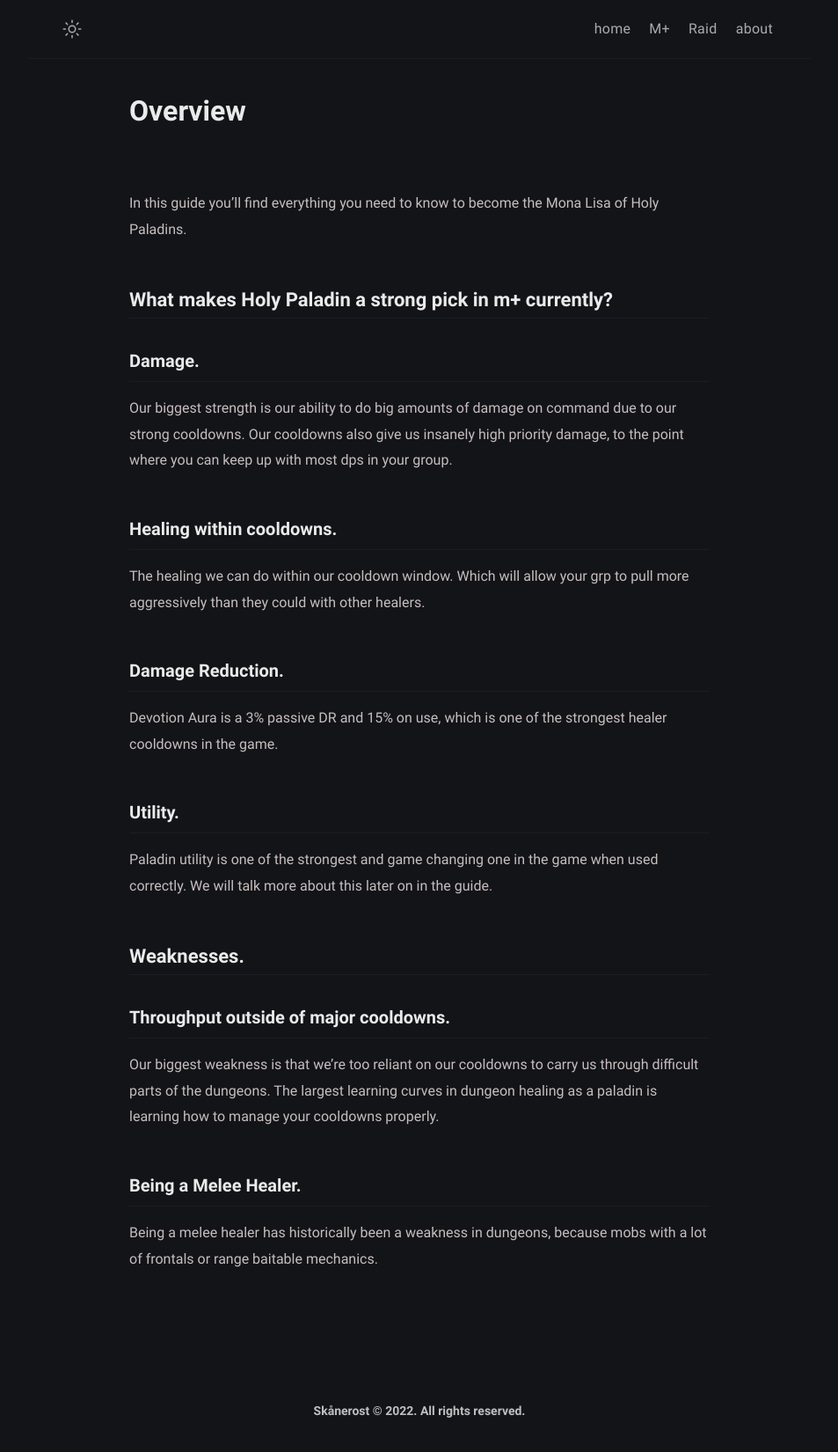
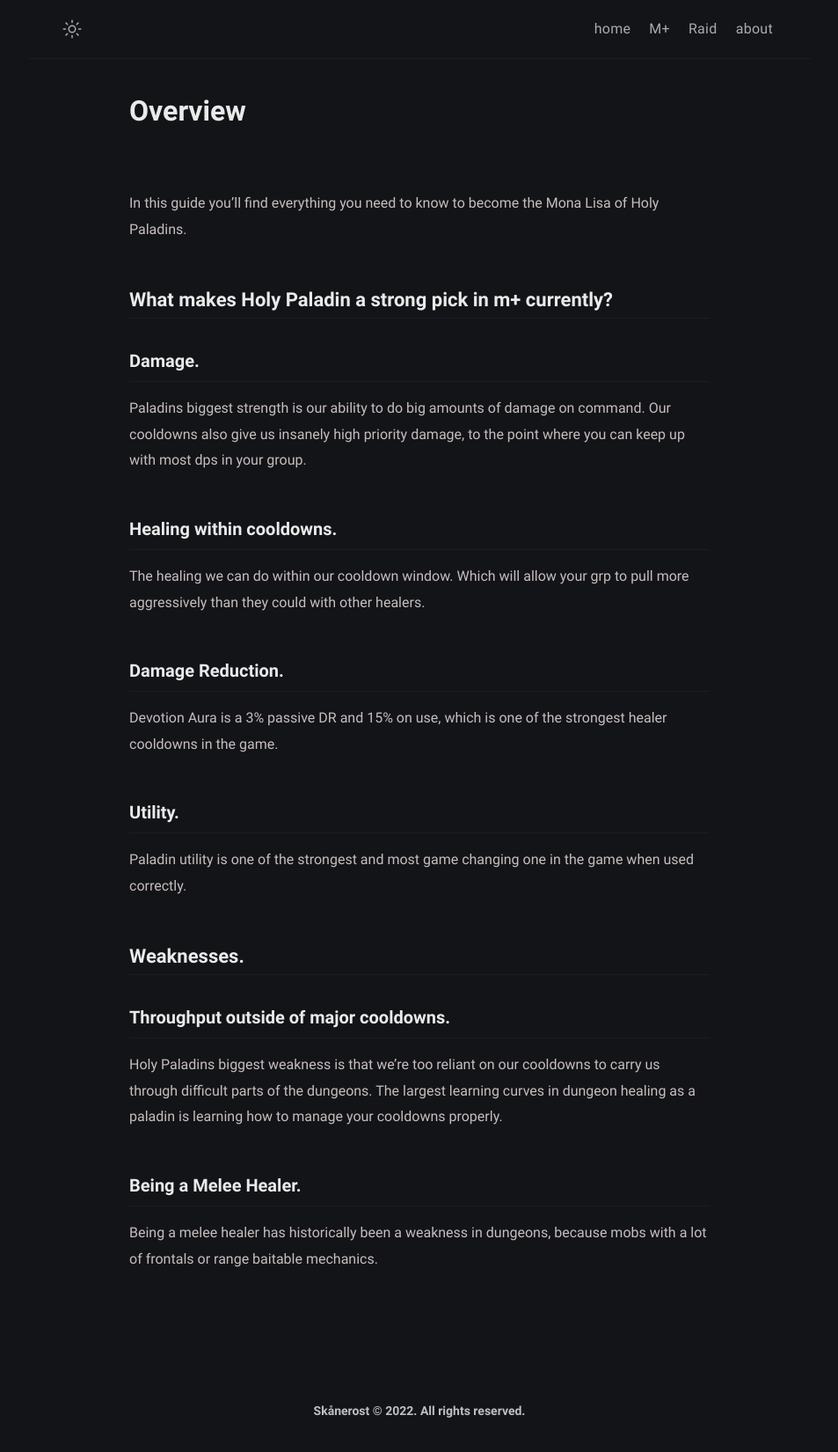
Before and after one commit to BetterThanWowhead/BetterThanWowhead.github.io, a Jekyll site: the page built from pages/M+/index.md, in a window 1280 px wide. Shown: the whole page at 88% size, without its empty margins (163-1116 px from the left). Built offline with Jekyll 4.4.1, drawn with Linux system fonts in a browser that asks for light colours.

Commit message:
fixed miss spelling

```diff
--- a/pages/M+/index.md
+++ b/pages/M+/index.md
@@ -11,7 +11,7 @@ In this guide you'll find everything you need to know to become the Mona Lisa of
 ---
 ### **Damage.**
 
-Our biggest strength is our ability to do big amounts of damage on command due to our strong cooldowns. Our cooldowns also give us insanely high priority damage, to the point where you can keep up with most dps in your group.
+Paladins biggest strength is our ability to do big amounts of damage on command. Our cooldowns also give us insanely high priority damage, to the point where you can keep up with most dps in your group.
 
 ### **Healing within cooldowns.**
 
@@ -23,13 +23,13 @@ Devotion Aura is a 3% passive DR and 15% on use, which is one of the strongest h
 
 ### **Utility.**
 
-Paladin utility is one of the strongest and game changing one in the game when used correctly. We will talk more about this later on in the guide.
+Paladin utility is one of the strongest and most game changing one in the game when used correctly.
 
 ## Weaknesses.
 ---
 ### **Throughput outside of major cooldowns.**
 
-Our biggest weakness is that we're too reliant on our cooldowns to carry us through difficult parts of the dungeons. The largest learning curves in dungeon healing as a paladin is learning how to manage your cooldowns properly.
+Holy Paladins biggest weakness is that we're too reliant on our cooldowns to carry us through difficult parts of the dungeons. The largest learning curves in dungeon healing as a paladin is learning how to manage your cooldowns properly.
 
 ### **Being a Melee Healer.**
 
```
Also changed, not shown: pages/M+/dungeon.md (+1 -1 lines).
